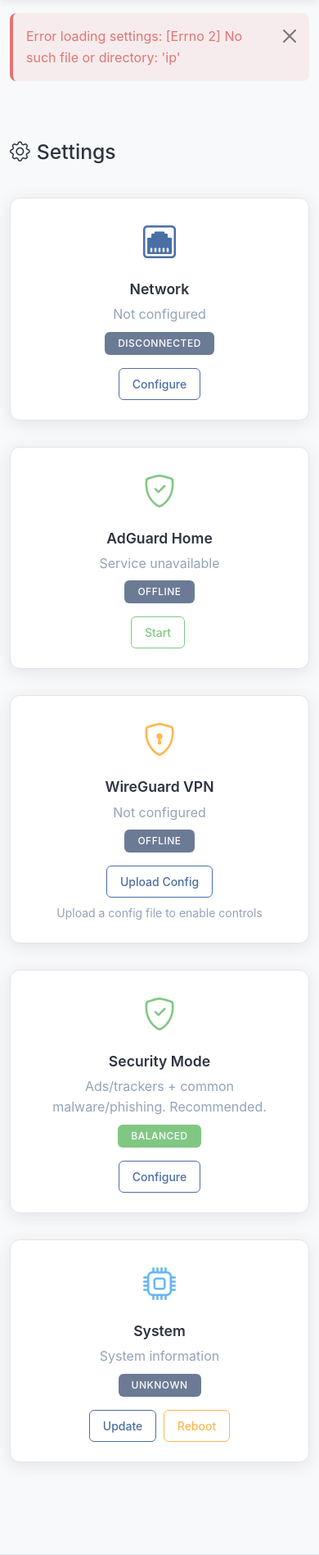
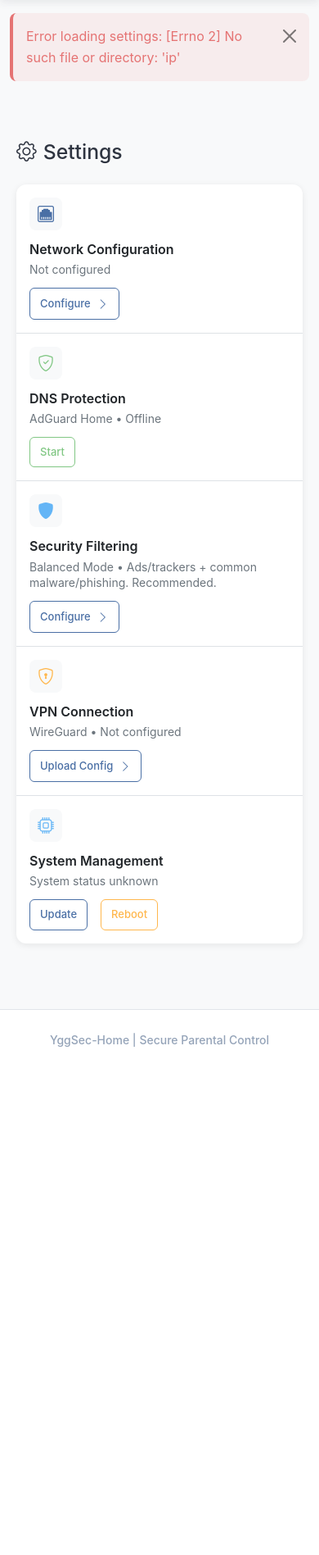
Before and after one commit to romarroca/yggsec-home, a Flask app: page /settings in a window 390 px wide. Shown: the part 139-2036 px from the top of the page at 82% size. After the commit the page ends 1416 px from the top, so only its background shows below. Run offline with Flask 3, Linux system fonts and the light colour scheme; the visitor is signed in with stand-in values (Sample User, id 1); some libraries are stand-ins or nearby versions.

Commit message:
feat: redesign Settings page with modern form-style layout
- Replace card-based layout with clean vertical list design
- Implement professional form-style interface with proper spacing
- Add consistent icon system with rounded backgrounds
- Include hover effects and smooth transitions
- Update typography hierarchy for better readability
- Add responsive design for mobile devices
- Include dark mode support with proper theming
- Maintain all existing functionality while improving UX
- Remove clunky card grid in favor of clean vertical flow
- Add chevron icons and better visual hierarchy

```diff
--- a/templates/settings.html
+++ b/templates/settings.html
@@ -3,149 +3,162 @@
 {% block title %}Settings - YggSec-Home{% endblock %}
 
 {% block content %}
-<div class="d-flex justify-content-between align-items-center mb-4">
-    <h2><i class="bi bi-gear me-2"></i>Settings</h2>
+<div class="container-fluid">
+    <div class="row">
+        <div class="col-12">
+            <h2 class="mb-4"><i class="bi bi-gear me-2"></i>Settings</h2>
+
+            <!-- Settings List -->
+            <div class="settings-container">
+
+                <!-- Network Configuration -->
+                <div class="setting-item">
+                    <div class="setting-main">
+                        <div class="setting-icon">
+                            <i class="bi bi-ethernet text-primary"></i>
                         </div>
-<!-- Nordic Status Grid -->
-<div class="status-grid">
-    <!-- Network -->
-    <div class="card">
-        <div class="card-body">
-            <div class="status-icon text-primary">
-                <i class="bi bi-ethernet"></i>
+                        <div class="setting-content">
+                            <h5 class="setting-title">Network Configuration</h5>
+                            <p class="setting-description">
+                                {% if network and network.ip %}
+                                    {{ network.mode.title() }} IP • {{ network.ip }}
+                                {% else %}
+                                    Not configured
+                                {% endif %}
+                            </p>
                         </div>
-            <h5 class="card-title">Network</h5>
-            {% if network and network.ip %}
-                <p class="text-muted mb-2">{{ network.ip }}</p>
-                <span class="badge bg-primary">{{ network.mode.upper() }}</span>
-            {% else %}
-                <p class="text-muted mb-2">Not configured</p>
-                <span class="badge bg-secondary">DISCONNECTED</span>
-            {% endif %}
-            <div class="mt-3">
-                <button class="btn btn-outline-primary btn-sm" onclick="showNetworkModal()">
-                    Configure
+                        <div class="setting-actions">
+                            <button class="btn btn-outline-primary" onclick="showNetworkModal()">
+                                Configure <i class="bi bi-chevron-right"></i>
                             </button>
                         </div>
                     </div>
                 </div>
 
-    <!-- AdGuard Home -->
-    <div class="card">
-        <div class="card-body">
-            <div class="status-icon text-success">
-                <i class="bi bi-shield-check"></i>
+                <!-- DNS Protection -->
+                <div class="setting-item">
+                    <div class="setting-main">
+                        <div class="setting-icon">
+                            <i class="bi bi-shield-check text-success"></i>
                         </div>
-            <h5 class="card-title">AdGuard Home</h5>
+                        <div class="setting-content">
+                            <h5 class="setting-title">DNS Protection</h5>
+                            <p class="setting-description">
                                 {% if adguard %}
-                <p class="text-muted mb-2">DNS Protection</p>
-                <span class="badge bg-{{ 'success' if adguard.active else 'danger' }}">
-                    {{ 'ACTIVE' if adguard.active else 'STOPPED' }}
-                </span>
+                                    AdGuard Home • {{ 'Active' if adguard.active else 'Stopped' }}
                                 {% else %}
-                <p class="text-muted mb-2">Service unavailable</p>
-                <span class="badge bg-secondary">OFFLINE</span>
+                                    AdGuard Home • Offline
                                 {% endif %}
-            <div class="mt-3">
+                            </p>
+                        </div>
+                        <div class="setting-actions">
                             {% if adguard and adguard.active %}
-                    <button class="btn btn-outline-danger btn-sm me-1" onclick="adguardControl('stop')">
+                                <button class="btn btn-outline-danger me-2" onclick="adguardControl('stop')">
                                     Stop
                                 </button>
                             {% else %}
-                    <button class="btn btn-outline-success btn-sm me-1" onclick="adguardControl('start')">
+                                <button class="btn btn-outline-success me-2" onclick="adguardControl('start')">
                                     Start
                                 </button>
                             {% endif %}
                             {% if adguard and adguard.dashboard_url %}
-                    <a href="{{ adguard.dashboard_url }}" target="_blank" class="btn btn-outline-primary btn-sm">
-                        Dashboard
+                                <a href="{{ adguard.dashboard_url }}" target="_blank" class="btn btn-outline-primary">
+                                    Dashboard <i class="bi bi-box-arrow-up-right"></i>
                                 </a>
                             {% endif %}
                         </div>
                     </div>
                 </div>
 
-    <!-- WireGuard VPN -->
-    <div class="card">
-        <div class="card-body">
-            <div class="status-icon text-warning">
-                <i class="bi bi-shield-lock"></i>
+                <!-- Security Filtering -->
+                <div class="setting-item">
+                    <div class="setting-main">
+                        <div class="setting-icon">
+                            <i class="bi bi-shield-fill text-info"></i>
                         </div>
-            <h5 class="card-title">WireGuard VPN</h5>
+                        <div class="setting-content">
+                            <h5 class="setting-title">Security Filtering</h5>
+                            <p class="setting-description" id="security-mode-description">
+                                Loading security mode...
+                            </p>
+                        </div>
+                        <div class="setting-actions">
+                            <button class="btn btn-outline-primary" onclick="showSecurityModeModal()">
+                                Configure <i class="bi bi-chevron-right"></i>
+                            </button>
+                        </div>
+                    </div>
+                </div>
+
+                <!-- VPN Connection -->
+                <div class="setting-item">
+                    <div class="setting-main">
+                        <div class="setting-icon">
+                            <i class="bi bi-shield-lock text-warning"></i>
+                        </div>
+                        <div class="setting-content">
+                            <h5 class="setting-title">VPN Connection</h5>
+                            <p class="setting-description">
                                 {% if wireguard %}
-                <p class="text-muted mb-2">VPN Tunnel</p>
-                <span class="badge bg-{{ 'success' if wireguard.connected else 'danger' }}">
-                    {{ 'CONNECTED' if wireguard.connected else 'DISCONNECTED' }}
-                </span>
+                                    WireGuard • {{ 'Connected' if wireguard.connected else 'Disconnected' }}
                                 {% else %}
-                <p class="text-muted mb-2">Not configured</p>
-                <span class="badge bg-secondary">OFFLINE</span>
+                                    WireGuard • Not configured
                                 {% endif %}
-            <div class="mt-3">
+                            </p>
+                        </div>
+                        <div class="setting-actions">
                             {% if wireguard and wireguard.config_exists %}
                                 {% if wireguard.connected %}
-                        <button class="btn btn-outline-danger btn-sm me-1" onclick="wireguardControl('stop')">
+                                    <button class="btn btn-outline-danger me-2" onclick="wireguardControl('stop')">
                                         Disconnect
                                     </button>
                                 {% else %}
-                        <button class="btn btn-outline-success btn-sm me-1" onclick="wireguardControl('start')">
+                                    <button class="btn btn-outline-success me-2" onclick="wireguardControl('start')">
                                         Connect
                                     </button>
                                 {% endif %}
-                    <button class="btn btn-outline-secondary btn-sm me-1" onclick="showWireguardEditModal()">
+                                <button class="btn btn-outline-secondary me-2" onclick="showWireguardEditModal()">
                                     Edit
                                 </button>
-                    <button class="btn btn-outline-primary btn-sm" onclick="showWireguardModal()">
+                                <button class="btn btn-outline-primary" onclick="showWireguardModal()">
                                     Upload Config
                                 </button>
                             {% else %}
-                    <button class="btn btn-outline-primary btn-sm" onclick="showWireguardModal()">
-                        Upload Config
+                                <button class="btn btn-outline-primary" onclick="showWireguardModal()">
+                                    Upload Config <i class="bi bi-chevron-right"></i>
                                 </button>
-                    <small class="text-muted d-block mt-2">Upload a config file to enable controls</small>
                             {% endif %}
                         </div>
                     </div>
                 </div>
 
-    <!-- Security Mode -->
-    <div class="card">
-        <div class="card-body">
-            <div class="status-icon text-success">
-                <i class="bi bi-shield-check"></i>
+                <!-- System Management -->
+                <div class="setting-item">
+                    <div class="setting-main">
+                        <div class="setting-icon">
+                            <i class="bi bi-cpu text-info"></i>
                         </div>
-            <h5 class="card-title">Security Mode</h5>
-            <p class="text-muted mb-2" id="security-mode-description">Loading...</p>
-            <span class="badge" id="security-mode-badge">LOADING</span>
-            <div class="mt-3">
-                <button class="btn btn-outline-primary btn-sm" onclick="showSecurityModeModal()">
-                    Configure
+                        <div class="setting-content">
+                            <h5 class="setting-title">System Management</h5>
+                            <p class="setting-description">
+                                {% if system %}
+                                    Running • {{ system.uptime.replace('up ', '') if system.uptime else 'Online' }}
+                                {% else %}
+                                    System status unknown
+                                {% endif %}
+                            </p>
+                        </div>
+                        <div class="setting-actions">
+                            <button class="btn btn-outline-primary me-2" onclick="systemAction('update')">
+                                Update
+                            </button>
+                            <button class="btn btn-outline-warning" onclick="systemAction('reboot')">
+                                Reboot
                             </button>
                         </div>
                     </div>
                 </div>
 
-    <!-- System -->
-    <div class="card">
-        <div class="card-body">
-            <div class="status-icon text-info">
-                <i class="bi bi-cpu"></i>
-            </div>
-            <h5 class="card-title">System</h5>
-            {% if system %}
-                <p class="text-muted mb-2">{{ system.uptime.replace('up ', '') if system.uptime else 'Online' }}</p>
-                <span class="badge bg-success">RUNNING</span>
-            {% else %}
-                <p class="text-muted mb-2">System information</p>
-                <span class="badge bg-secondary">UNKNOWN</span>
-            {% endif %}
-            <div class="mt-3">
-                <button class="btn btn-outline-primary btn-sm me-1" onclick="systemAction('update')">
-                    Update
-                </button>
-                <button class="btn btn-outline-warning btn-sm" onclick="systemAction('reboot')">
-                    Reboot
-                </button>
             </div>
         </div>
     </div>
@@ -409,36 +422,16 @@ function loadSecurityModeStatus() {
 
 function updateSecurityModeCard(mode, isError = false) {
     const descriptionEl = document.getElementById('security-mode-description');
-    const badgeEl = document.getElementById('security-mode-badge');
 
     if (isError) {
-        descriptionEl.textContent = 'Unable to load status';
-        badgeEl.textContent = 'ERROR';
-        badgeEl.className = 'badge bg-danger';
+        descriptionEl.textContent = 'Unable to load security mode status';
         return;
     }
 
     const modeInfo = availableModes[mode];
     if (modeInfo) {
-        descriptionEl.textContent = modeInfo.description;
-        badgeEl.textContent = mode.toUpperCase();
-
-        // Set badge color based on mode
-        let badgeClass = 'badge ';
-        switch(mode) {
-            case 'light':
-                badgeClass += 'bg-primary';
-                break;
-            case 'balanced':
-                badgeClass += 'bg-success';
-                break;
-            case 'maximum':
-                badgeClass += 'bg-danger';
-                break;
-            default:
-                badgeClass += 'bg-secondary';
-        }
-        badgeEl.className = badgeClass;
+        // Format: "Light Mode • Ads/trackers only. Minimal breakage."
+        descriptionEl.textContent = `${mode.charAt(0).toUpperCase() + mode.slice(1)} Mode • ${modeInfo.description}`;
     }
 }
 
@@ -606,5 +599,134 @@ style.textContent = `
 }
 `;
 document.head.appendChild(style);
+
+// Modern Settings Styles
+const settingsStyle = document.createElement('style');
+settingsStyle.textContent = `
+/* Modern Settings Container */
+.settings-container {
+    background: var(--bs-body-bg);
+    border-radius: 12px;
+    overflow: hidden;
+    box-shadow: 0 2px 8px rgba(0,0,0,0.08);
+}
+
+/* Individual Setting Item */
+.setting-item {
+    border-bottom: 1px solid var(--bs-border-color);
+    transition: background-color 0.2s ease;
+}
+
+.setting-item:last-child {
+    border-bottom: none;
+}
+
+.setting-item:hover {
+    background-color: var(--bs-light);
+}
+
+/* Main Setting Layout */
+.setting-main {
+    display: flex;
+    align-items: center;
+    padding: 1.25rem 1.5rem;
+    gap: 1rem;
+}
+
+/* Setting Icon */
+.setting-icon {
+    flex-shrink: 0;
+    width: 40px;
+    height: 40px;
+    display: flex;
+    align-items: center;
+    justify-content: center;
+    border-radius: 8px;
+    background: var(--bs-light);
+}
+
+.setting-icon i {
+    font-size: 1.25rem;
+}
+
+/* Setting Content */
+.setting-content {
+    flex: 1;
+    min-width: 0;
+}
+
+.setting-title {
+    font-size: 1rem;
+    font-weight: 600;
+    color: var(--bs-body-color);
+    margin: 0 0 0.25rem 0;
+    line-height: 1.4;
+}
+
+.setting-description {
+    font-size: 0.875rem;
+    color: var(--bs-secondary);
+    margin: 0;
+    line-height: 1.4;
+}
+
+/* Setting Actions */
+.setting-actions {
+    flex-shrink: 0;
+    display: flex;
+    align-items: center;
+    gap: 0.5rem;
+}
+
+/* Button Improvements */
+.setting-actions .btn {
+    font-size: 0.875rem;
+    padding: 0.5rem 1rem;
+    border-radius: 6px;
+    font-weight: 500;
+    display: inline-flex;
+    align-items: center;
+    gap: 0.5rem;
+}
+
+.setting-actions .btn i {
+    font-size: 0.875rem;
+}
+
+/* Responsive Design */
+@media (max-width: 768px) {
+    .setting-main {
+        padding: 1rem;
+        flex-direction: column;
+        align-items: flex-start;
+        gap: 0.75rem;
+    }
+
+    .setting-actions {
+        width: 100%;
+        justify-content: flex-start;
+        flex-wrap: wrap;
+    }
+
+    .setting-actions .btn {
+        font-size: 0.8125rem;
+        padding: 0.5rem 0.75rem;
+    }
+}
+
+/* Dark Mode Support */
+[data-bs-theme="dark"] .settings-container {
+    box-shadow: 0 2px 8px rgba(0,0,0,0.2);
+}
+
+[data-bs-theme="dark"] .setting-icon {
+    background: var(--bs-dark);
+}
+
+[data-bs-theme="dark"] .setting-item:hover {
+    background-color: var(--bs-dark);
+}
+`;
+document.head.appendChild(settingsStyle);
 </script>
 {% endblock %}
```
Lines whose indentation alone changed are shown as unchanged.
